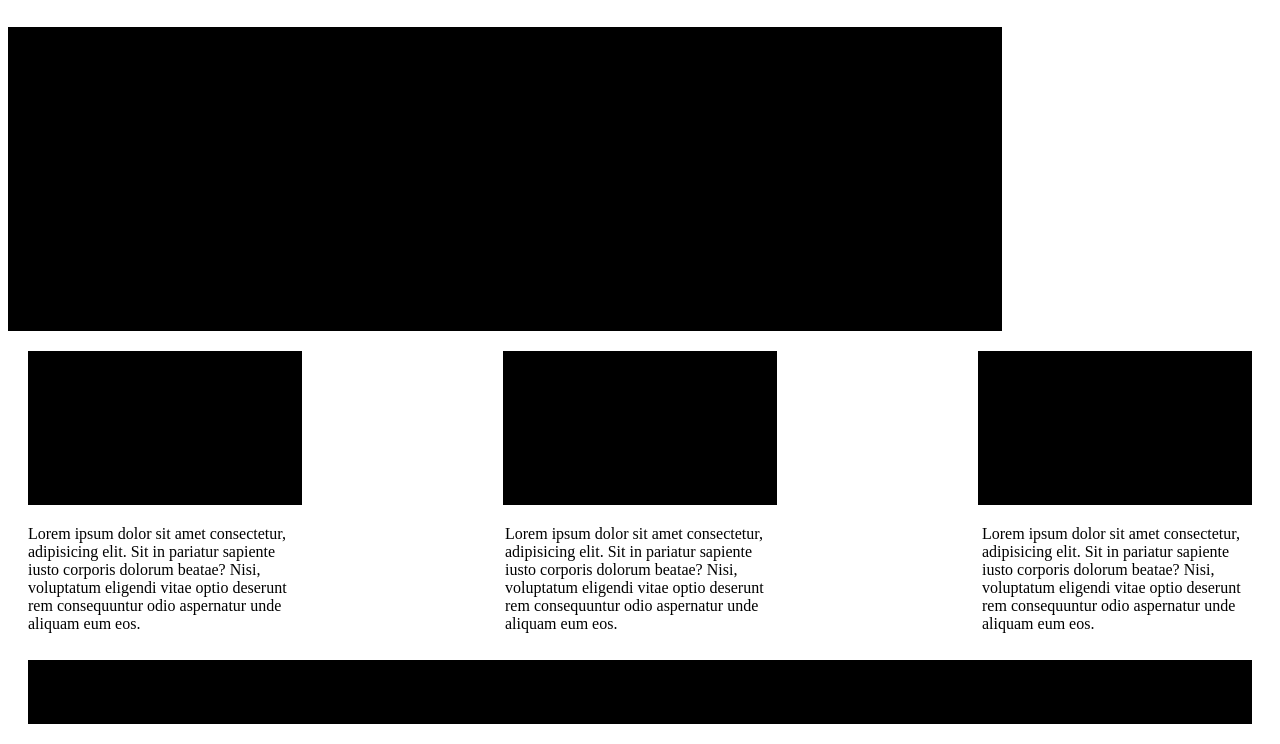
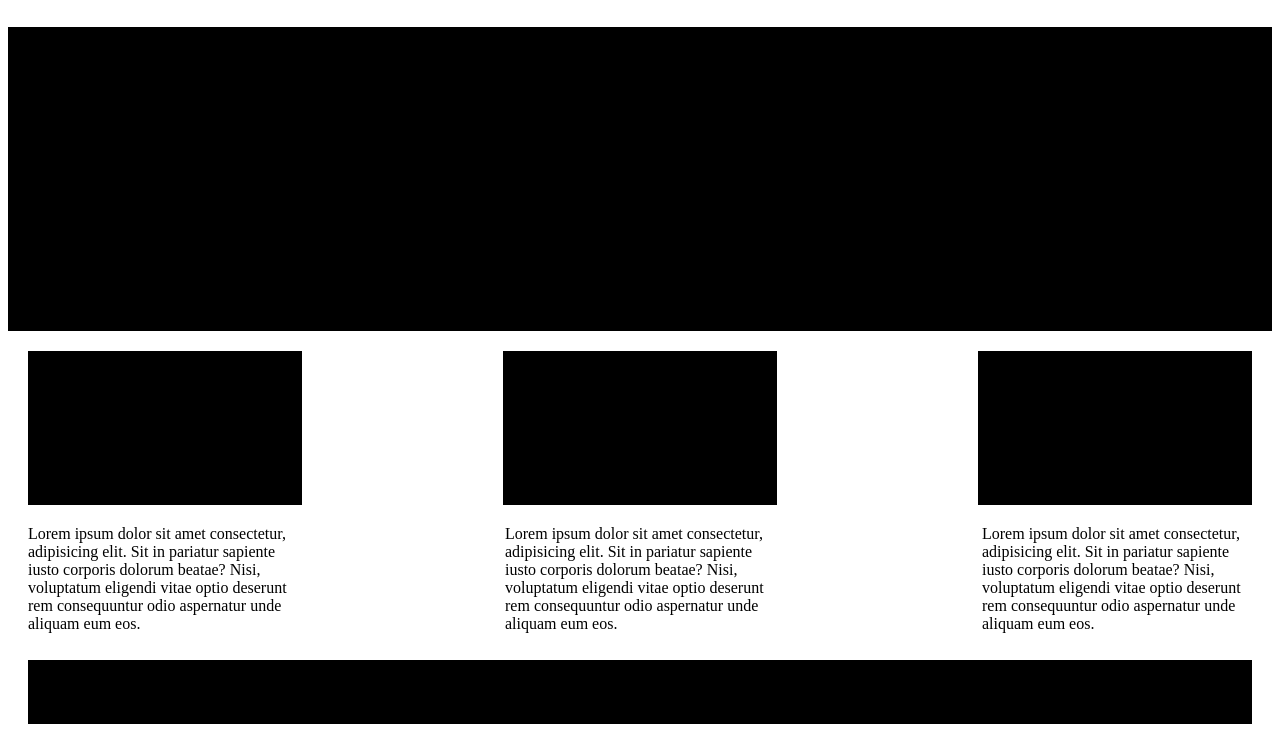
Before and after one commit to BilalShaikh33/Layout, a plain HTML site: page index.html in a window 1280 px wide. Shown: the part 75-819 px from the top of the page. Drawn offline with Linux system fonts and the light colour scheme.

Commit message:
inital commit

```diff
--- a/style.css
+++ b/style.css
@@ -43,7 +43,7 @@ color: white;
   background-color: black;
 
     height: 300px;
-  width: 990px;
+  /* width: 990px; */
  }
 
  /*
```
